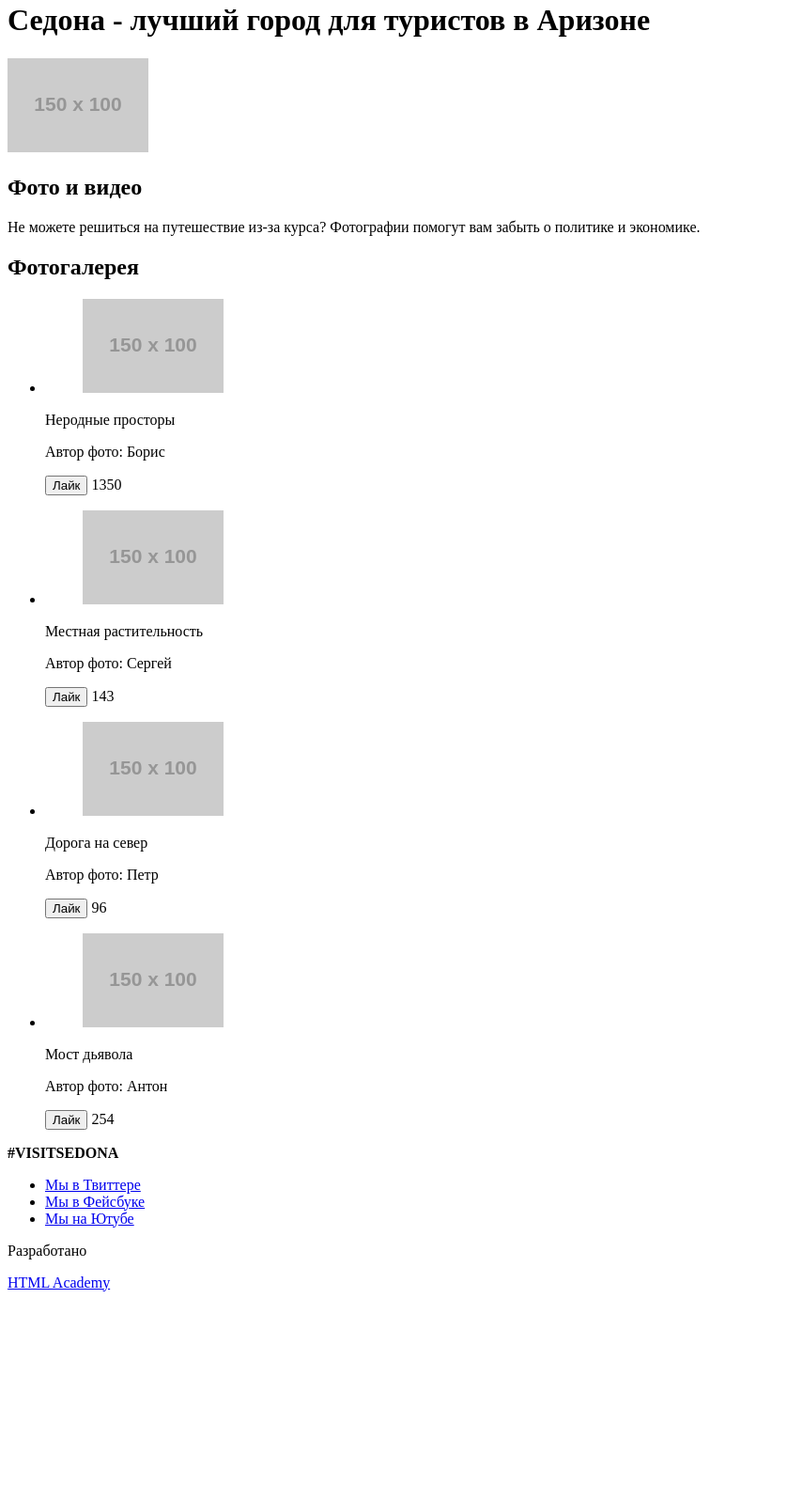
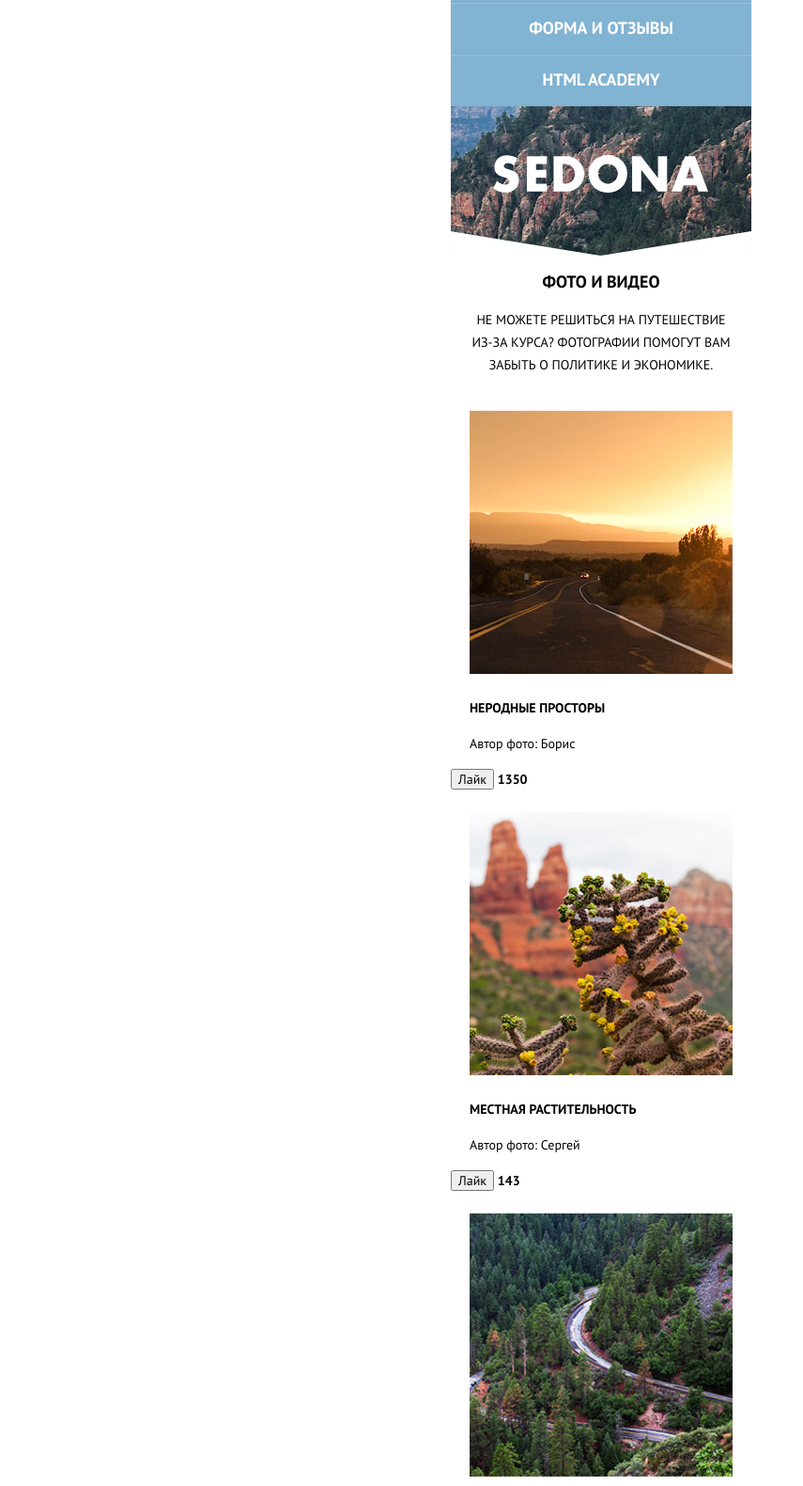
Before and after one commit to Asya-brisk/627711-sedona-17, a plain HTML site: page source/photo.html in a window 1280 px wide. Shown: the part 220-1801 px from the top of the page at 94% size, without its empty margins (0-855 px from the left). Before the commit the page ends 1602 px from the top, so only its background shows below. Drawn offline with nearby package versions, Linux system fonts and the light colour scheme; files that its build step writes are made by us from their sources; placeholder pictures from the web are drawn by us.

Commit message:
Добавляет стили

```diff
--- /dev/null
+++ b/source/less/basis.less
@@ -0,0 +1,39 @@
+body {
+  min-width: 320px;
+  margin: 0;
+  padding: 0;
+
+  font-size: 14px;
+  line-height: 24px;
+  font-family: "PT Sans", "Arial", sans-serif;
+  color: @black;
+  font-style: normal;
+  text-transform: uppercase;
+
+  background-color: @white;
+}
+
+a {
+  text-decoration: none;
+}
+
+img {
+  max-width: 100%;
+  height: auto;
+}
+
+.visually-hidden:not(:focus):not(:active),
+input[type="checkbox"].visually-hidden,
+input[type="radio"].visually-hidden {
+  position: absolute;
+
+  width: 1px;
+  height: 1px;
+  margin: -1px;
+  border: 0;
+  padding: 0;
+
+  white-space: nowrap;
+  clip: rect(0 0 0 0);
+  overflow: hidden;
+}
--- /dev/null
+++ b/source/less/blocks/advantages.less
@@ -0,0 +1,46 @@
+.advantages {
+  display: flex;
+  flex-direction: column;
+  align-items: center;
+}
+
+.advantages__slogan {
+  font-size: 18px;
+  line-height: 26px;
+  .txt-align();
+}
+
+.advantages__intro {
+  line-height: 26px;
+  .txt-align();
+}
+
+.advantages__list {
+  .list-reset();
+}
+
+.advantages__item {
+  background-color: @bg-grey;
+  .txt-align();
+
+  &:nth-child(1),
+  &:nth-child(3) {
+    background-color: @light-blue;
+    color: @white;
+  }
+
+  &:nth-child(2) {
+    background-color: @white;
+  }
+}
+
+.advantages__title,
+.more-advantages__title {
+  font-size: 18px;
+  line-height: 26px;
+}
+
+.more-advantages {
+  .list-reset();
+  text-align: left;
+}
--- /dev/null
+++ b/source/less/blocks/gallery.less
@@ -0,0 +1,26 @@
+.gallery {
+  display: flex;
+  flex-direction: column;
+}
+
+.gallery__list {
+  .list-reset ();
+}
+
+.gallery__content {
+  margin: 23px 20px 17px;
+}
+
+.gallery__photo-name {
+  font-weight: bold;
+  padding-left: 20px;
+}
+
+.gallery__author {
+  text-transform: none;
+  padding-left: 20px;
+}
+
+.gallery__likes-number {
+  font-weight: bold;
+}
--- /dev/null
+++ b/source/less/blocks/main-nav.less
@@ -0,0 +1,35 @@
+.main-nav {
+  display: flex;
+  flex-direction: column;
+  align-items: center;
+}
+
+.main-nav__list {
+  .list-reset();
+}
+
+.site-list__item {
+  width: 320px;
+  padding: 7px 0 8px;
+
+  font-size: 18px;
+  line-height: 40px;
+  font-weight: bold;
+  color: @white;
+  .txt-align();
+
+  box-shadow:
+    0 0 1px 0 fade(#010101, 20%),
+    inset 0 1px 0 0 fade(@white, 20%);
+  background-color: @light-blue;
+  cursor: pointer;
+
+  a {
+    color: @white;
+  }
+}
+
+.page-header__logo {
+  margin-top: 0;
+  position: relative;
+}
--- /dev/null
+++ b/source/less/blocks/page-footer.less
@@ -0,0 +1,71 @@
+.page-footer {
+  .mobile-size ();
+}
+
+.social {
+  display: flex;
+  flex-direction: column;
+  align-content: center;
+}
+
+.social__title {
+  font-size: 21px;
+  line-height: 26px;
+  .txt-align ();
+}
+
+.social__list {
+  display: flex;
+  flex-wrap: wrap;
+  justify-content: space-between;
+
+  width: 151px;
+  list-style: none;
+  padding: 0;
+  margin-left: 84px;
+}
+
+
+.social__link {
+  display: flex;
+  align-items: center;
+  justify-content: center;
+
+  width: 46px;
+  height: 48px;
+
+  background-color: @light-blue;
+}
+
+.social__link--twitter {
+  background-image: url("../img/icon-twitter.svg");
+  background-repeat: no-repeat;
+  background-position: 14px 17px;
+}
+
+.social__link--facebook {
+  background-image: url("../img/icon-facebook.svg");
+  background-repeat: no-repeat;
+  background-position: 19px 14px;
+}
+
+.social__link--youtube {
+  width: 47px;
+  background-image: url("../img/icon-youtube.svg");
+  background-repeat: no-repeat;
+  background-position: 13px 17px;
+}
+
+.page-footer__copyright {
+  margin: 0 auto;
+}
+
+.copyright {
+  width: 130px;
+}
+
+.copyright__text {
+  line-height: 26px;
+  text-align: left;
+  vertical-align: top;
+}
--- /dev/null
+++ b/source/less/blocks/page-header.less
@@ -0,0 +1,3 @@
+.page-header {
+  .mobile-size ();
+}
--- /dev/null
+++ b/source/less/blocks/page-main-header.less
@@ -0,0 +1,36 @@
+.page-main-header {
+  position: relative;
+  min-height: 389px;
+  width: 320px;
+  background-color: @bg-grey;
+  background-image: url("../img/bg-back-mobile@1x.jpg");
+  background-position: top center;
+  background-repeat: no-repeat;
+}
+
+.page-main-header--smaller {
+  min-height: 159px;
+  background-position: bottom center;
+}
+
+.page-main-header__greeting {
+  width: 282px;
+  padding: 90px 20px 0;
+}
+
+.page-main-header::after {
+  content: "";
+  position: absolute;
+  left: 0;
+  bottom: 0;
+  width: 320px;
+  height: 26px;
+  background-image: url("../img/bg-intro-triangle-mobile.svg");
+  background-repeat: no-repeat;
+  background-position: 50% 50%;
+}
+
+.page-main-header__heading {
+  width: 229px;
+  padding: 52px 45px 0;
+}
--- /dev/null
+++ b/source/less/blocks/page-main.less
@@ -0,0 +1,3 @@
+.page-main {
+  .mobile-size ();
+}
--- /dev/null
+++ b/source/less/blocks/photo-video.less
@@ -0,0 +1,14 @@
+.photo-video {
+  width: 278px;
+  margin: 0 auto;
+}
+
+.photo-video__heading {
+  font-size: 18px;
+  line-height: 26px;
+  .txt-align();
+}
+
+.photo-video__intro {
+  .txt-align();
+}
--- /dev/null
+++ b/source/less/mixins.less
@@ -0,0 +1,14 @@
+.list-reset() {
+  list-style: none;
+  margin: 0;
+  padding: 0;
+}
+
+.mobile-size () {
+  width: 320px;
+  margin: 0 auto;
+}
+
+.txt-align () {
+  text-align: center;
+}
--- /dev/null
+++ b/source/less/style.less
@@ -0,0 +1,11 @@
+@import "variables.less";
+@import "mixins.less";
+@import "basis.less";
+@import "blocks/page-header.less";
+@import "blocks/main-nav.less";
+@import "blocks/page-main.less";
+@import "blocks/page-main-header.less";
+@import "blocks/advantages.less";
+@import "blocks/photo-video.less";
+@import "blocks/gallery.less";
+@import "blocks/page-footer.less";
--- /dev/null
+++ b/source/less/variables.less
@@ -0,0 +1,4 @@
+@white: #ffffff;
+@black: #000000;
+@light-blue: #81b3d2;
+@bg-grey: #eeeeee;
--- a/source/photo.html
+++ b/source/photo.html
@@ -3,12 +3,15 @@
   <head>
     <meta charset="utf-8">
     <title>Фото и Видео - Седона</title>
+    <link href="https://fonts.googleapis.com/css?family=PT+Sans:400,700&display=swap&subset=cyrillic" rel="stylesheet">
+    <link href="css/normalize.css" rel="stylesheet">
+    <link href="css/style.css" rel="stylesheet">
   </head>
   <body>
     <header class="page-header">
       <nav class="main-nav">
         <a class="page-header__logo" href="index.html">
-          <img class="page-header__logo-image" src="http://placehold.it/150x100" alt="Городок Cедона">
+          <img class="page-header__logo-image" src="../img/logo-sedona-mobile.svg" alt="Городок Cедона">
         </a>
         <button class="main-nav__toggle" type="button">Открыть меню</button>
         <div class="main-nav__wrapper">
@@ -30,9 +33,9 @@
       </nav>
     </header>
     <main class="page-main">
-      <div class="page-main-header">
+      <div class="page-main-header page-main-header--smaller">
         <h1 class="visually-hidden">Седона - лучший город для туристов в Аризоне</h1>
-         <img class="page-main-header__heading" src="http://placehold.it/150x100" alt="Cедона">
+        <img class="page-main-header__heading" src="../img/text-sedona.svg" alt="Cедона">
       </div>
       <section class="photo-video">
         <h2 class="photo-video__heading">Фото и видео</h2>
@@ -43,7 +46,7 @@
         <ul class="gallery__list">
           <li class="gallery__item">
             <figure class="gallery__content">
-              <a href="#"><img src="http://placehold.it/150x100" alt="Неродные просторы"></a>
+              <a href="#"><img src="../img/photo-sunset-mobile@1x.jpg" width="280" height="280" alt="Неродные просторы"></a>
             </figure>
             <p class="gallery__photo-name">Неродные просторы</p>
             <p class="gallery__author">Автор фото: Борис</p>
@@ -54,7 +57,7 @@
           </li>
           <li class="gallery__item">
             <figure class="gallery__content">
-              <a href="#"><img src="http://placehold.it/150x100" alt="Местная растительность"></a>
+              <a href="#"><img src="../img/photo-cactus-mobile@1x.jpg" width="280" height="280" alt="Местная растительность"></a>
             </figure>
             <p class="gallery__photo-name">Местная растительность</p>
             <p class="gallery__author">Автор фото: Сергей</p>
@@ -65,7 +68,7 @@
           </li>
           <li class="gallery__item">
             <figure class="gallery__content">
-              <a href="#"><img src="http://placehold.it/150x100" alt="Дорога на север"></a>
+              <a href="#"><img src="../img/photo-roads-mobile@1x.jpg" width="280" height="280" alt="Дорога на север"></a>
             </figure>
             <p class="gallery__photo-name">Дорога на север</p>
             <p class="gallery__author">Автор фото: Петр</p>
@@ -76,7 +79,7 @@
           </li>
           <li class="gallery__item">
             <figure class="gallery__content">
-              <a href="#"><img src="http://placehold.it/150x100" alt="Мост дьявола"></a>
+              <a href="#"><img src="../img/photo-bridge-mobile@1x.jpg" width="280" height="280" alt="Мост дьявола"></a>
             </figure>
             <p class="gallery__photo-name">Мост дьявола</p>
             <p class="gallery__author">Автор фото: Антон</p>
```
Also changed, not shown: source/form.html (+6 -3 lines), source/index.html (+7 -4 lines).
